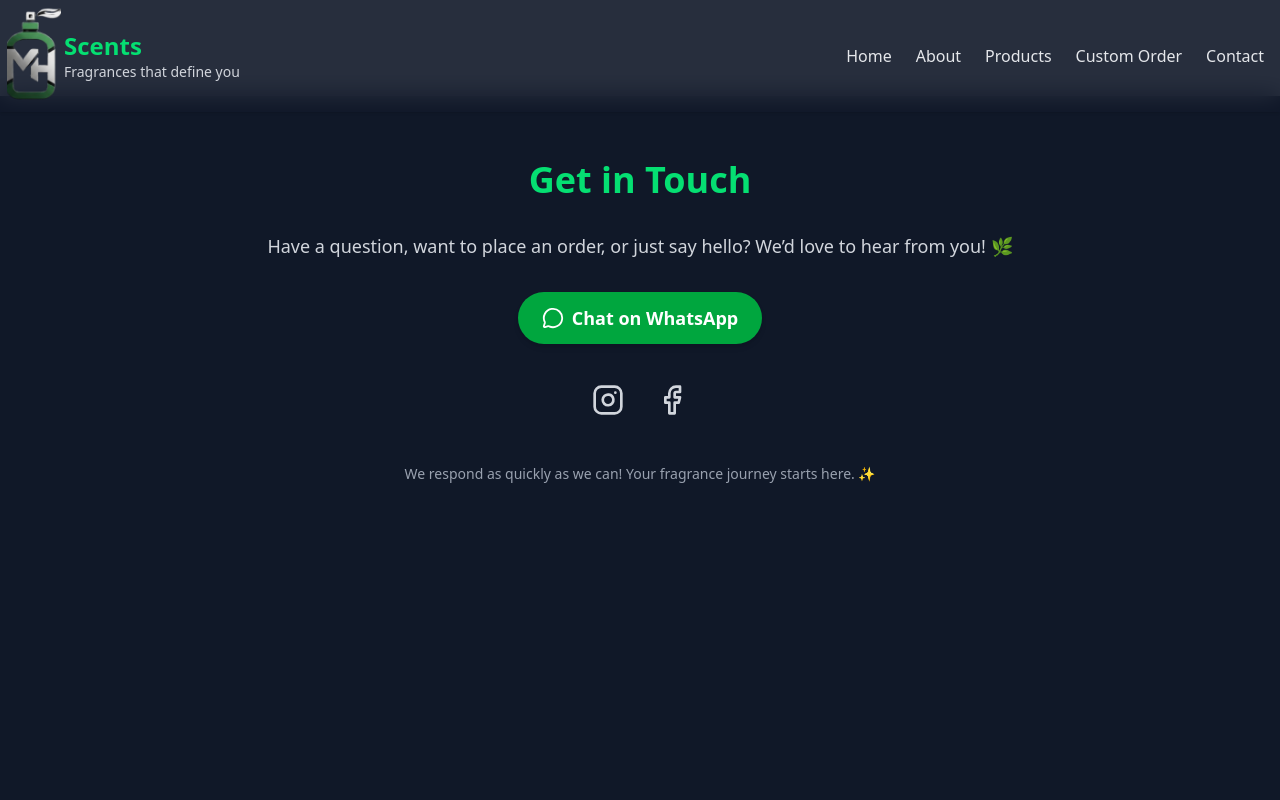
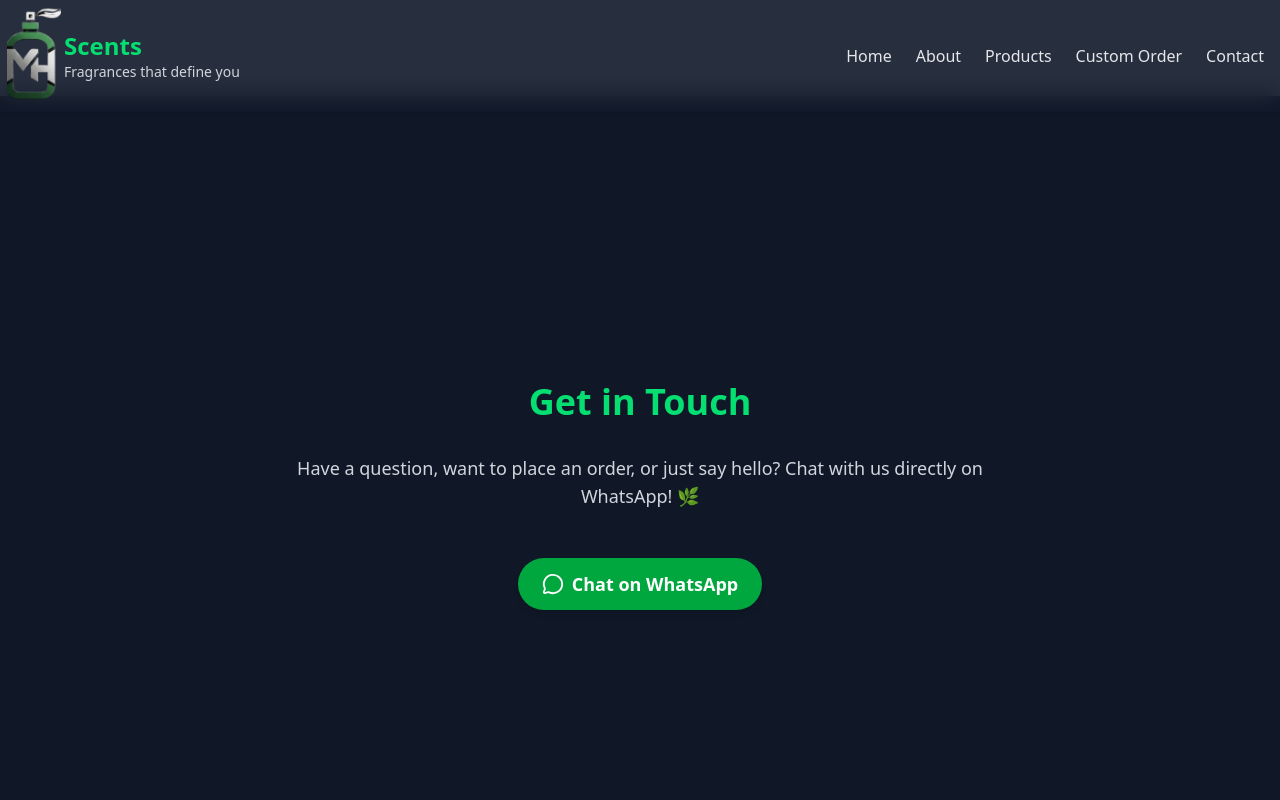
Before and after one commit to ghulammuttaqashah/MHScents, a React (Vite) app in the folder mh-scents/: page /contact in a window 1280 px wide. Shown: the top 800 px of the page. Built offline with nearby package versions, Linux system fonts and the light colour scheme.

Commit message:
changed contact page

```diff
--- a/mh-scents/src/pages/Contact.jsx
+++ b/mh-scents/src/pages/Contact.jsx
@@ -1,15 +1,15 @@
-import { MessageCircle, Instagram, Facebook } from "lucide-react";
+import { MessageCircle } from "lucide-react";
 
 export default function Contact() {
   return (
-    <div className="min-h-screen bg-gray-900 px-6 py-16 flex flex-col items-center">
+    <div className="min-h-screen bg-gray-900 px-6 py-16 flex flex-col justify-center items-center">
       <div className="max-w-3xl w-full text-center">
         <h1 className="text-4xl font-extrabold text-green-400 mb-8">
           Get in Touch
         </h1>
 
-        <p className="text-gray-300 text-lg mb-8">
-          Have a question, want to place an order, or just say hello? We’d love to hear from you! 🌿
+        <p className="text-gray-300 text-lg mb-12">
+          Have a question, want to place an order, or just say hello? Chat with us directly on WhatsApp! 🌿
         </p>
 
         {/* WhatsApp Button */}
@@ -17,36 +17,10 @@
           href="https://wa.me/923001234567"
           target="_blank"
           rel="noopener noreferrer"
-          className="inline-flex items-center gap-2 bg-green-600 text-white text-lg font-semibold px-6 py-3 rounded-full shadow-md hover:bg-green-700 transition mb-10"
+          className="inline-flex items-center gap-2 bg-green-600 text-white text-lg font-semibold px-6 py-3 rounded-full shadow-md hover:bg-green-700 transition"
         >
           <MessageCircle size={22} /> Chat on WhatsApp
         </a>
-
-        {/* Social Links */}
-        <div className="flex justify-center gap-8">
-          <a
-            href="https://instagram.com/yourusername"
-            target="_blank"
-            rel="noopener noreferrer"
-            className="text-gray-300 hover:text-green-400 transition"
-          >
-            <Instagram size={32} />
-          </a>
-
-          <a
-            href="https://facebook.com/yourusername"
-            target="_blank"
-            rel="noopener noreferrer"
-            className="text-gray-300 hover:text-green-400 transition"
-          >
-            <Facebook size={32} />
-          </a>
-        </div>
-
-        {/* Optional Closing Line */}
-        <p className="text-gray-400 text-sm mt-12">
-          We respond as quickly as we can! Your fragrance journey starts here. ✨
-        </p>
       </div>
     </div>
   );
--- a/mh-scents/src/pages/Home.jsx
+++ b/mh-scents/src/pages/Home.jsx
@@ -43,6 +43,7 @@
           Order on WhatsApp
         </a>
       </div>
+
     </div>
   );
 }
```
